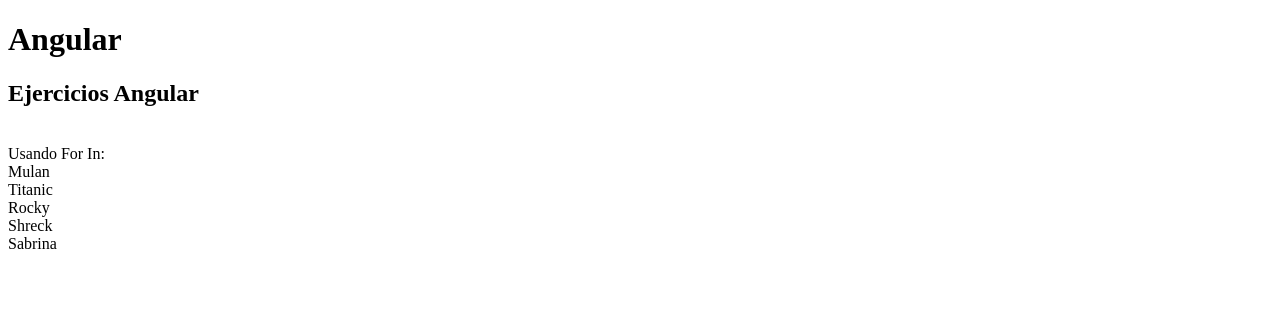
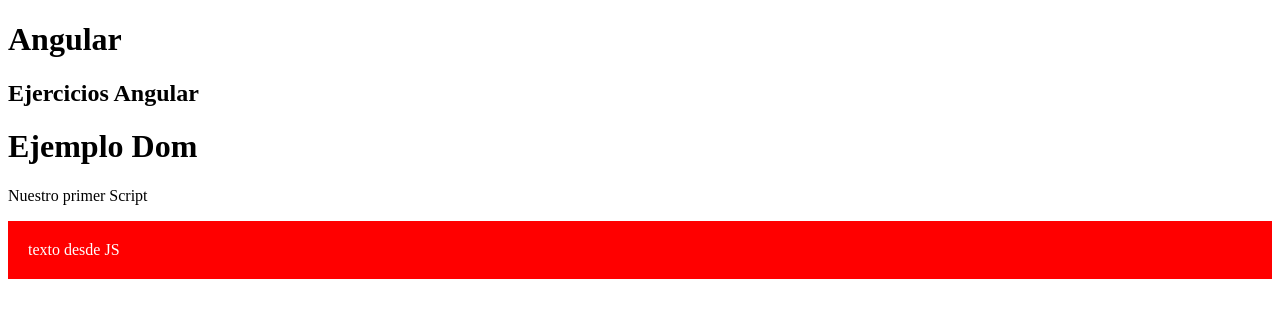
Before and after one commit to ernesto-na/samples_js, a plain HTML site: page hola-mundo/index.html in a window 1280 px wide. Drawn offline with Linux system fonts and the light colour scheme.

Commit message:
leccion 24 terminada

```diff
--- /dev/null
+++ b/hola-mundo/24DOM.js
@@ -0,0 +1,21 @@
+'use strict'
+
+function cambiaColor(color){
+
+  caja.style.color = color;
+}
+
+
+
+//var  caja = document.getElementById("micaja");
+
+var caja = document.querySelector("#micaja");
+
+caja.innerHTML = "texto desde JS";
+caja.style.background = "red";
+caja.style.padding="20px"
+caja.style.color="white";
+caja.className="holaclase"
+
+
+console.log(caja);
--- a/hola-mundo/index.html
+++ b/hola-mundo/index.html
@@ -19,9 +19,15 @@
 	<!--<script type="text/javascript" src="20funciones_texto_busqueda.js"></script>-->
 	<!--<script type="text/javascript" src="21arrays_multidimensionales.js"></script>-->
 	<!--<script type="text/javascript" src="22recorrido_arreglos.js"></script>-->
-	<script type="text/javascript" src="23busqueda_arreglos.js"></script>
+	<!--<script type="text/javascript" src="23busqueda_arreglos.js"></script>-->
+
 </head>
 <body>
 
+		<h1>Ejemplo Dom</h1>
+		<p>Nuestro primer Script</p>
+		<div id="micaja"> Caja1 </div>
+<!--scripts-->
+		<script type="text/javascript" src="24DOM.js"></script>
 </body>
 </html>
```
